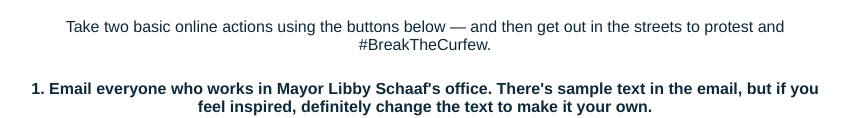
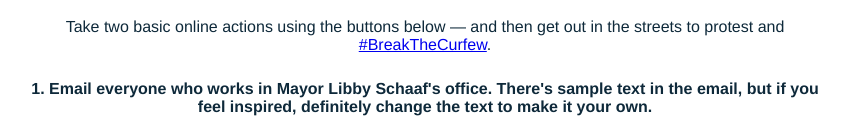
Before and after one commit to DigitalCharlie/nooaklandcurfew, a plain HTML site: page index.html in a window 1280 px wide. Shown: the part 186-304 px from the top of the page, without its empty margins (215-1064 px from the left). Drawn offline with nearby package versions, Linux system fonts and the light colour scheme.

Commit message:
BTC link

```diff
--- a/index.html
+++ b/index.html
@@ -35,7 +35,7 @@
     </p>
 
     <p>
-        Take two basic online actions using the buttons below — and then get out in the streets to protest and #BreakTheCurfew.
+        Take two basic online actions using the buttons below — and then get out in the streets to protest and <a href="https://twitter.com/hashtag/BreaktheCurfew">#BreakTheCurfew</a>.
     </p>
 
         <p style="font-weight:bold;">
```
